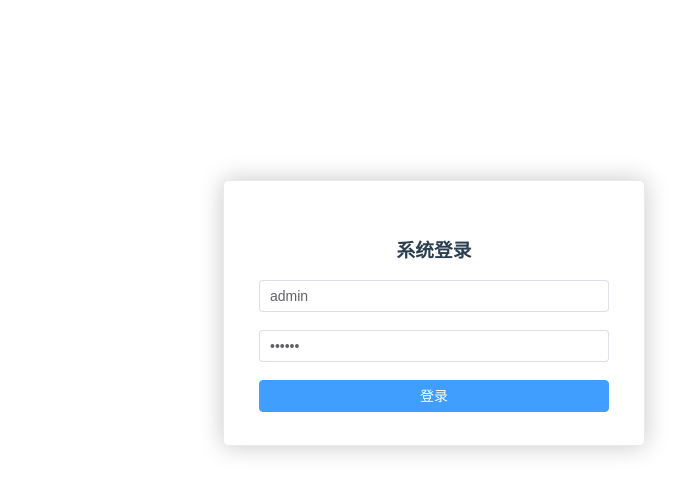
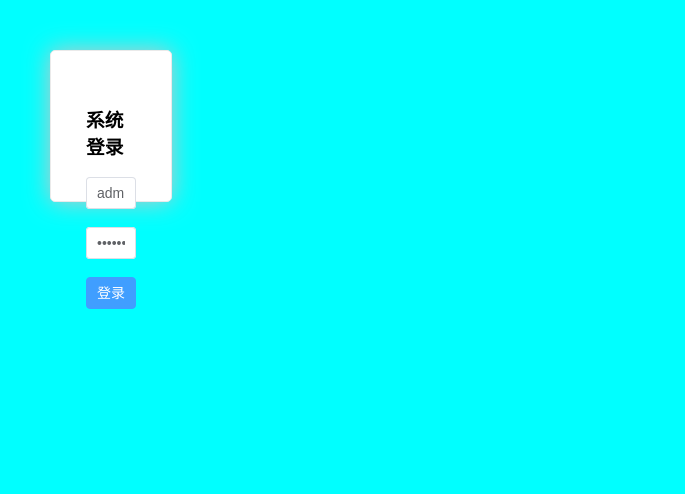
Before and after one commit to imzdong/chatgpt-web, a Vue app: page /login in a window 1280 px wide. Shown: the top 494 px of the page, without its empty margins (206-891 px from the left). Built offline with nearby package versions, Linux system fonts and the light colour scheme.

Commit message:
app 100%

```diff
--- a/src/App.vue
+++ b/src/App.vue
@@ -11,12 +11,17 @@ export default {
 </script>
 
 <style>
-#app {
-  font-family: Avenir, Helvetica, Arial, sans-serif;
-  -webkit-font-smoothing: antialiased;
-  -moz-osx-font-smoothing: grayscale;
-  text-align: center;
-  color: #2c3e50;
-  margin-top: 60px;
+/* 设置 App.vue 的高度为 100% */
+html, body, #app {
+  height: 100%;
+  background-color: aqua;
+  padding:0px;
+  margin:0px;
+  position:absolute;
+  top:0px;
+  left:0px;
+  width:100%;
+  height:100%;
+  border:hidden;
 }
 </style>
--- a/src/components/Login.vue
+++ b/src/components/Login.vue
@@ -89,20 +89,30 @@ export default {
 </script>
 
 <style scoped>
+
 .login-container {
   width: 100%;
   height: 100%;
 }
+
+
 .login-page {
   -webkit-border-radius: 5px;
   border-radius: 5px;
-  margin: 180px auto;
-  width: 350px;
+
+  margin-top: 50px;
+  margin-left: 20%;
+
+  width: 50px;
+  height: 100px;
+
+
   padding: 35px 35px 15px;
   background: #fff;
   border: 1px solid #eaeaea;
   box-shadow: 0 0 25px #cac6c6;
 }
+
 label.el-checkbox.rememberme {
   margin: 0px 0px 15px;
   text-align: left;
```
